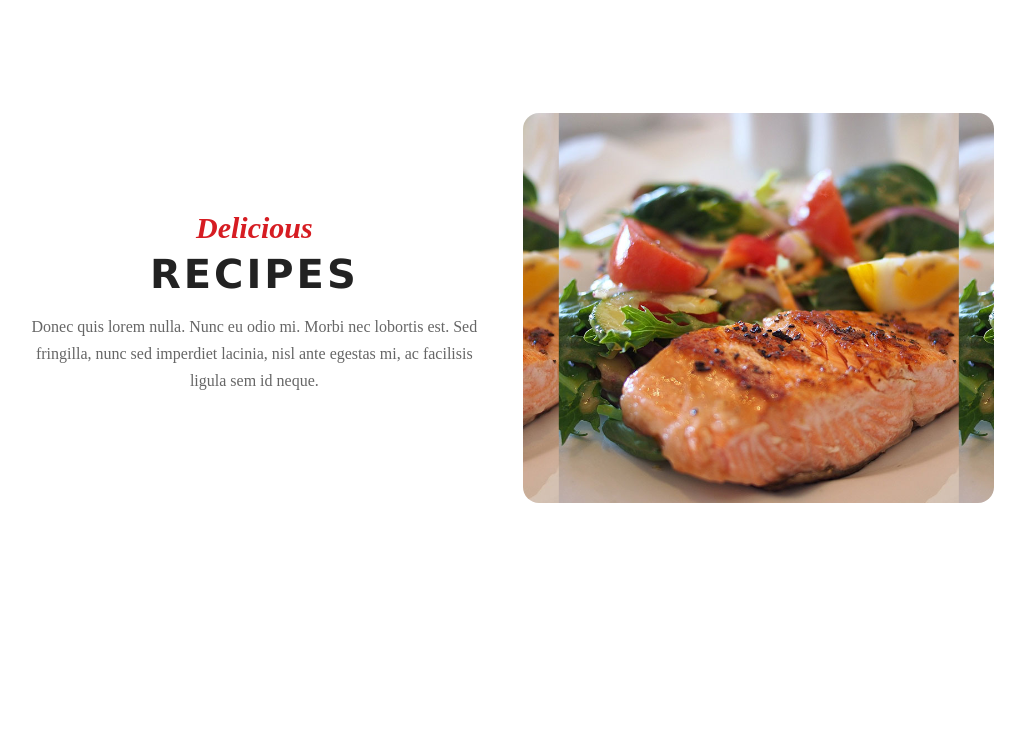
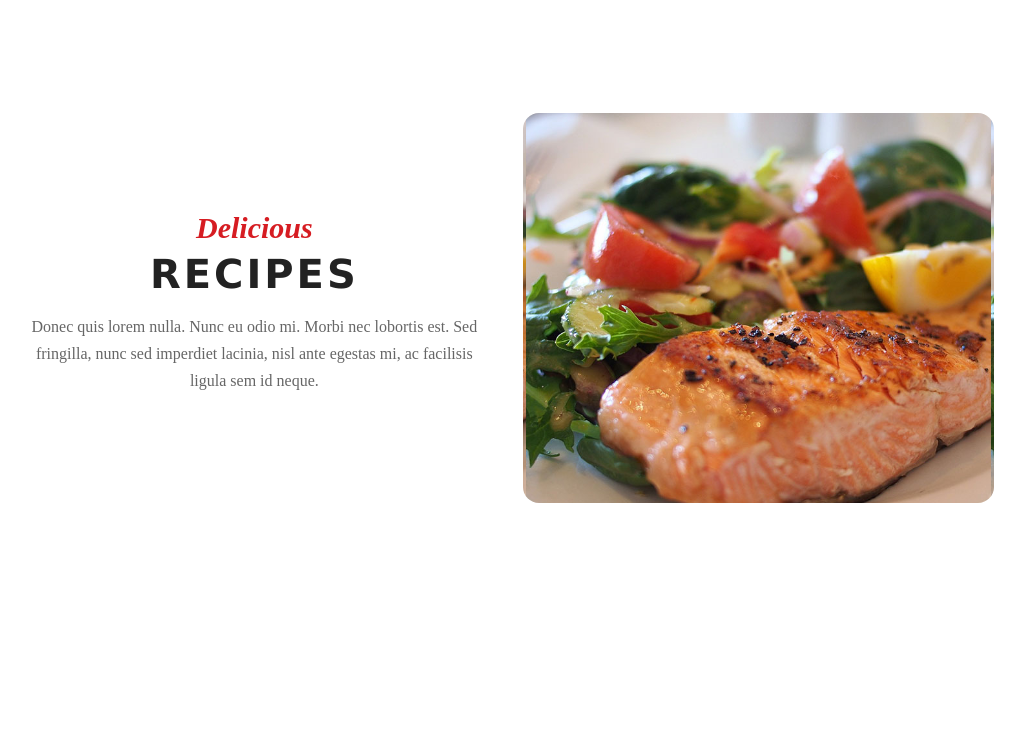
Before and after one commit to Sa3dMustafa/HTML-CSS-task-NTI, a plain HTML site: page index.html in a window 1280 px wide. Shown: the part 1631-2361 px from the top of the page, without its empty margins (150-1175 px from the left). Drawn offline with Linux system fonts and the light colour scheme.

Commit message:
Update main.css

```diff
--- a/css/main.css
+++ b/css/main.css
@@ -253,13 +253,13 @@ p {
     height: 390px;
     background-image: url(../images/our-story-01.jpg);
     background-position: center;
-    background-size: 400px;
+    background-size: 465px;
     border-radius: 16px;
     transition: var(--transition);
 }
 
 .back1 .image>div:hover {
-    background-size: 450px;
+    background-size: 520px;
     transition: var(--transition);
 }
 
```
